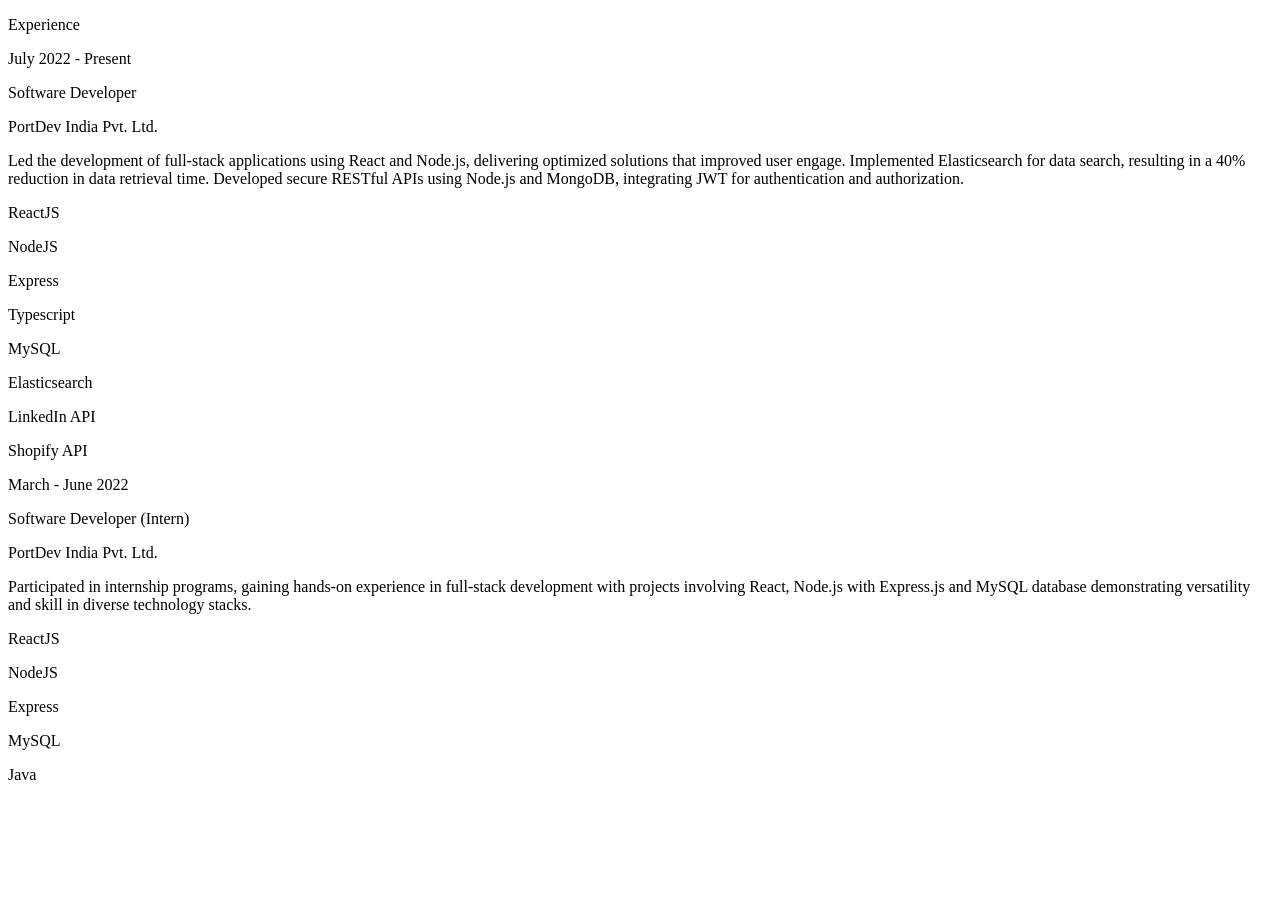
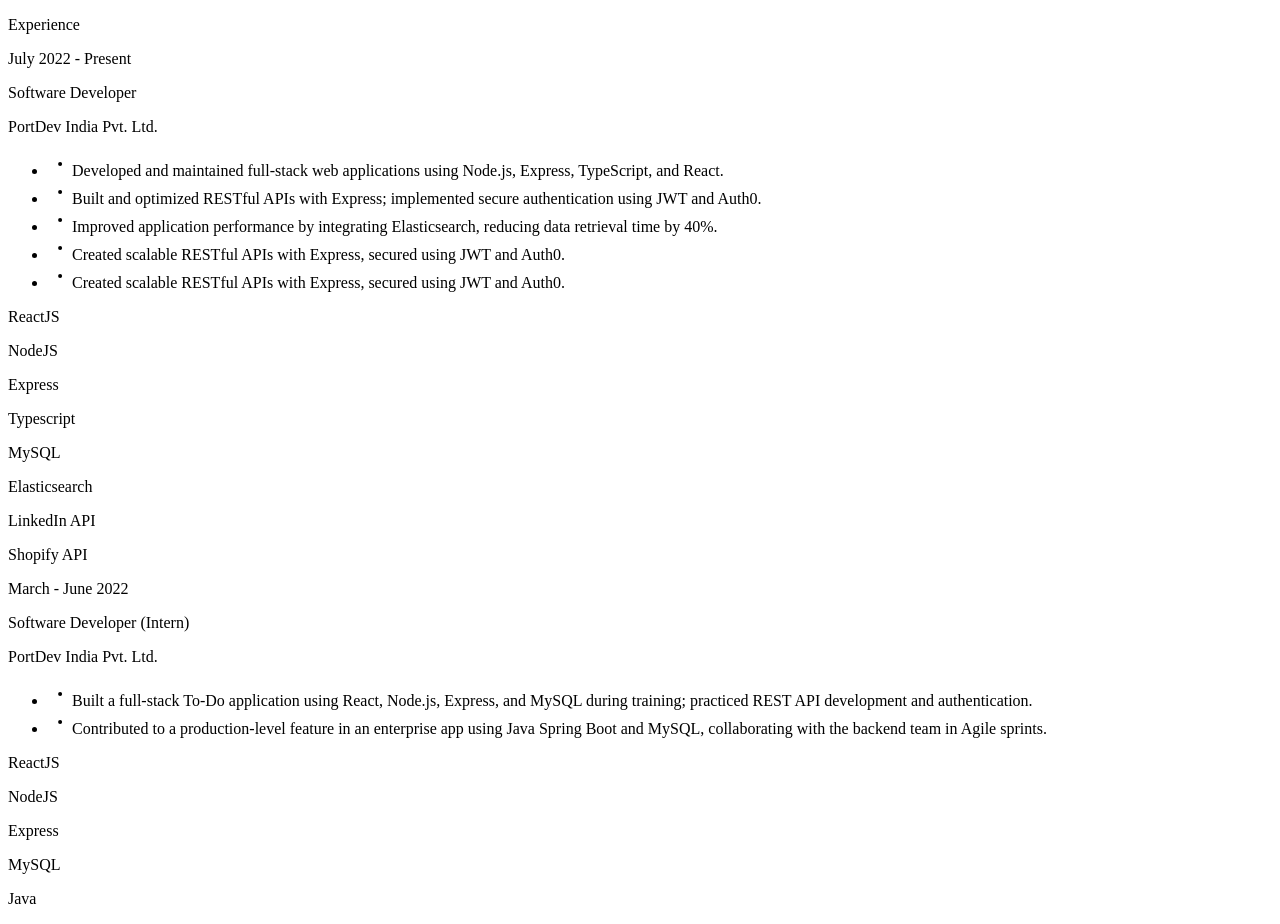
Before and after one commit to vishal-jagamani/portfolio, a Next.js app: page /Experience/page in a window 1280 px wide. Before the commit the page ends 800 px from the top, so only its background shows below. Built offline with nearby package versions, Linux system fonts and the light colour scheme.

Commit message:
Changed experience and projects data

```diff
--- a/src/assets/data/experience.json
+++ b/src/assets/data/experience.json
@@ -4,7 +4,13 @@
         "companyName": "PortDev India Pvt. Ltd.",
         "role": "Software Developer",
         "duration": "July 2022 - Present",
-        "description": "Led the development of full-stack applications using React and Node.js, delivering optimized solutions that improved user engage. Implemented Elasticsearch for data search, resulting in a 40% reduction in data retrieval time. Developed secure RESTful APIs using Node.js and MongoDB, integrating JWT for authentication and authorization.",
+        "description": [
+            "Developed and maintained full-stack web applications using Node.js, Express, TypeScript, and React.",
+            "Built and optimized RESTful APIs with Express; implemented secure authentication using JWT and Auth0.",
+            "Improved application performance by integrating Elasticsearch, reducing data retrieval time by 40%.",
+            "Created scalable RESTful APIs with Express, secured using JWT and Auth0.",
+            "Created scalable RESTful APIs with Express, secured using JWT and Auth0."
+        ],
         "techStack": [
             {
                 "id": 1,
@@ -45,7 +51,10 @@
         "companyName": "PortDev India Pvt. Ltd.",
         "role": "Software Developer (Intern)",
         "duration": "March - June 2022",
-        "description": "Participated in internship programs, gaining hands-on experience in full-stack development with projects involving React, Node.js with Express.js and MySQL database demonstrating versatility and skill in diverse technology stacks.",
+        "description": [
+            "Built a full-stack To-Do application using React, Node.js, Express, and MySQL during training; practiced REST API development and authentication.",
+            "Contributed to a production-level feature in an enterprise app using Java Spring Boot and MySQL, collaborating with the backend team in Agile sprints."
+        ],
         "techStack": [
             {
                 "id": 1,
--- a/src/components/header/Header.tsx
+++ b/src/components/header/Header.tsx
@@ -15,7 +15,7 @@
     { index: 4, name: 'Twitter', link: 'https://twitter.com/vishal_jagamani', icon: <Twitter size={32} /> },
 ];
 
-const Resume_URL = 'https://drive.google.com/file/d/1TeZehh84DOvi6mKx_2LgNXjKsCIfGTaX/view';
+const Resume_URL = 'https://drive.google.com/file/d/1hOOEC6Rk-inRsIpEw4HVhMXpzawbw2i1/view';
 
 const TechStack: Tech[] = [
     { id: 1, name: 'React' },
--- a/src/pages/About/page.tsx
+++ b/src/pages/About/page.tsx
@@ -2,13 +2,13 @@
 
 const about = [
     {
-        text: `I am a Software Developer specialized in crafting dynamic web applications with a user-centric design approach and optimal database management. With 2+ years of professional experience, I bring a strong background in React, Node.js, MySQL, and Elasticsearch, along with proficiency in a range of programming languages and tools.`,
+        text: `I'm a Software Developer with over 2.8 years of experience in building scalable, user-centric web applications. I specialize in developing seamless frontend interfaces and efficient backend services using React, Node.js, Express, and TypeScript, with strong support from robust databases like MySQL and Elasticsearch.`,
     },
     {
-        text: `My technical skills include expertise in Javascript, HTML, CSS and Python, complemented by frameworks and libraries such as Bootstrap, Python Flask, NodeJS, ReactJS, React Native, and React Redux/RTK Query. I have proficient skills in managing data efficiently using MySQL and Elasticsearch, along with a strong understanding of version control using GIT.`,
+        text: `My core skill set includes JavaScript, TypeScript, HTML, CSS, and Python, along with hands-on experience using frameworks and libraries such as ReactJS, Next.js, React Native, Redux/RTK Query, Bootstrap, Node.js, Express, and Flask. I'm well-versed in database management with MySQL and Elasticsearch, and I follow modern development workflows using Git for version control.`,
     },
     {
-        text: `Explore my portfolio to learn more about my projects, technical skills, and contributions to the field of software development. Let's connect and discuss how I can contribute to your next project or collaborate on exciting opportunities!`,
+        text: `Explore my portfolio to learn more about the projects I've built, the tools I've worked with, and how I approach solving real-world problems through software. I'm always open to collaborating on meaningful projects or joining forward-thinking teams—let’s connect!`,
     },
 ];
 
--- a/src/pages/Experience/page.tsx
+++ b/src/pages/Experience/page.tsx
@@ -1,5 +1,6 @@
 import React from 'react';
 import data from '@/assets/data/experience.json';
+import { Dot } from 'lucide-react';
 
 const Experience: React.FC = () => {
     return (
@@ -21,7 +22,16 @@
                                         <p className="text-2xl font-semibold tracking-wider text-primary">{item?.role}</p>
                                         <p className="font-League_Spartan text-lg font-medium tracking-wider text-primary">{item?.companyName}</p>
                                         <p className="font-Geologica mt-3 text-base font-thin leading-5 text-primary md:text-base md:font-thin">
-                                            {item?.description}
+                                            <ul className="list-none pl-0">
+                                                {item?.description.map((point, index) => (
+                                                    <li key={index} className="mb-2 flex">
+                                                        <span>
+                                                            <Dot />
+                                                        </span>
+                                                        <span>{point}</span>
+                                                    </li>
+                                                ))}
+                                            </ul>
                                         </p>
                                         <div className="flex flex-wrap">
                                             {item?.techStack?.map((val) => {
```
Also changed, not shown: src/assets/data/projects.json (+5 -2 lines).
